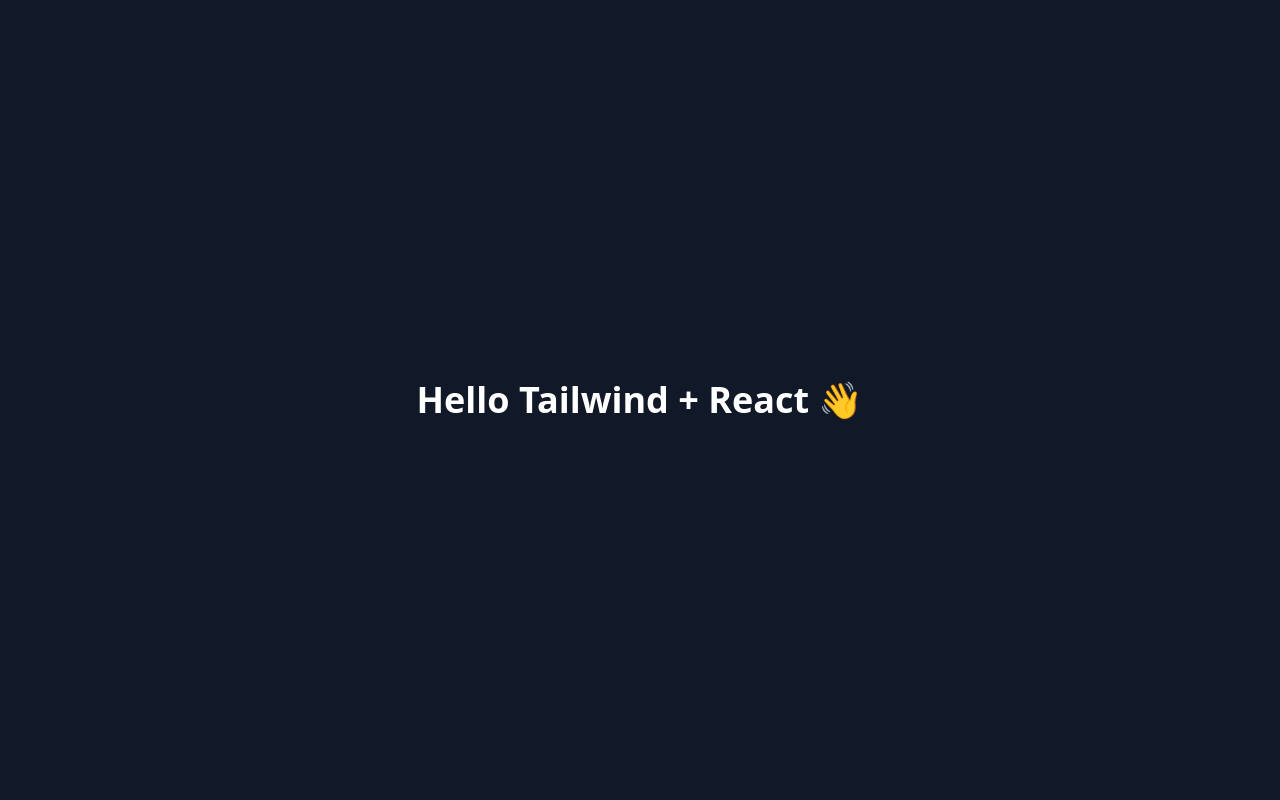
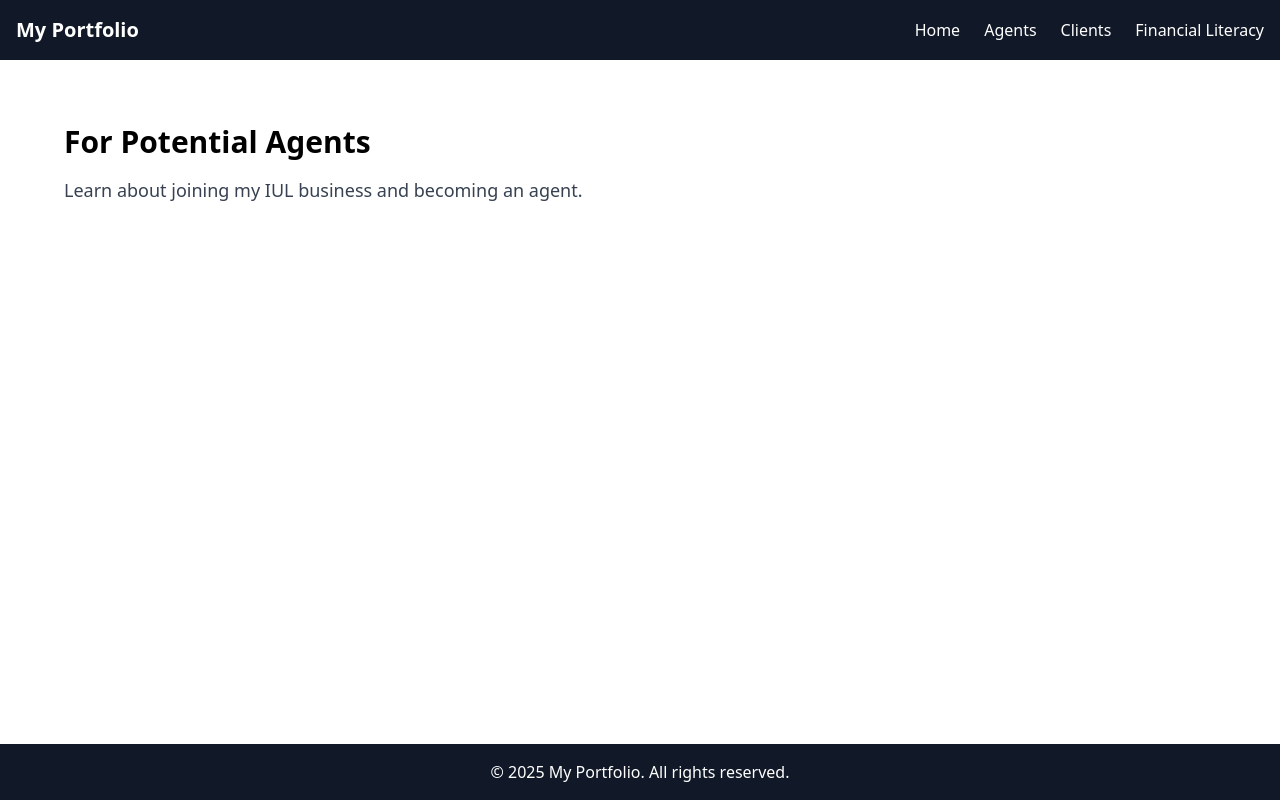
Before and after one commit to ebelle12/IUL_demo, a React (Create React App) app: page /agents in a window 1280 px wide. Built offline with nearby package versions, Linux system fonts and the light colour scheme.

Commit message:
fixed app.js issue

```diff
--- a/package.json
+++ b/package.json
@@ -7,8 +7,11 @@
     "@testing-library/jest-dom": "^6.8.0",
     "@testing-library/react": "^16.3.0",
     "@testing-library/user-event": "^13.5.0",
+    "install": "^0.13.0",
     "react": "^19.1.1",
     "react-dom": "^19.1.1",
+    "react-npm": "^2.6.1",
+    "react-router-dom": "^7.8.2",
     "react-scripts": "5.0.1",
     "web-vitals": "^2.1.4"
   },
--- a/src/App.js
+++ b/src/App.js
@@ -1,7 +1,25 @@
+import { Routes, Route } from "react-router-dom";
+import Navbar from "./Components/Navbar";
+import Footer from "./Components/Footer";
+
+// Import your pages
+import Agents from "./Pages/Agents";
+import Clients from "./Pages/Clients";
+import FinancialLiteracy from "./Pages/FinancialLiteracy";
+
 function App() {
   return (
-    <div className="flex items-center justify-center h-screen bg-gray-900 text-white">
-      <h1 className="text-4xl font-bold">Hello Tailwind + React 👋</h1>
+    <div className="flex flex-col min-h-screen">
+      <Navbar />
+      <main className="flex-grow p-8">
+        <Routes>
+          <Route path="/" element={<h1 className="text-4xl font-bold">Welcome to My Portfolio</h1>} />
+          <Route path="/agents" element={<Agents />} />
+          <Route path="/clients" element={<Clients />} />
+          <Route path="/financial-literacy" element={<FinancialLiteracy />} />
+        </Routes>
+      </main>
+      <Footer />
     </div>
   );
 }
--- /dev/null
+++ b/src/Components/Footer.js
@@ -0,0 +1,8 @@
+function Footer() {
+  return (
+    <footer className="bg-gray-900 text-white text-center p-4 mt-8">
+      <p>© {new Date().getFullYear()} My Portfolio. All rights reserved.</p>
+    </footer>
+  );
+}
+export default Footer;
--- /dev/null
+++ b/src/Components/Navbar.js
@@ -0,0 +1,16 @@
+import { Link } from "react-router-dom";
+
+function Navbar() {
+  return (
+    <nav className="bg-gray-900 text-white p-4 flex justify-between items-center">
+      <h1 className="text-xl font-bold">My Portfolio</h1>
+      <div className="space-x-6">
+        <Link to="/" className="hover:text-gray-300">Home</Link>
+        <Link to="/agents" className="hover:text-gray-300">Agents</Link>
+        <Link to="/clients" className="hover:text-gray-300">Clients</Link>
+        <Link to="/financial-literacy" className="hover:text-gray-300">Financial Literacy</Link>
+      </div>
+    </nav>
+  );
+}
+export default Navbar;
--- /dev/null
+++ b/src/Pages/Agents.js
@@ -0,0 +1,11 @@
+function Agents() {
+    return (
+        <div className="p-8">
+            <h1 className="text-3xl font-bold">For Potential Agents</h1>
+            <p className="mt-4 text-lg text-gray-700">
+                Learn about joining my IUL business and becoming an agent.
+            </p>
+        </div>
+    );
+}
+export default Agents;
--- /dev/null
+++ b/src/Pages/Clients.js
@@ -0,0 +1,11 @@
+function Clients() {
+    return (
+        <div className="p-8">
+            <h1 className="text-3xl font-bold">For Potential Clients</h1>
+            <p className="mt-4 text-lg text-gray-700">
+                Discover how an IUL can help you with financial security.
+            </p>
+        </div>
+    );
+}
+export default Clients;
--- /dev/null
+++ b/src/Pages/FinancialLiteracy.js
@@ -0,0 +1,11 @@
+function FinancialLiteracy() {
+    return (
+        <div className="p-8">
+            <h1 className="text-3xl font-bold">Biblical Financial Literacy</h1>
+            <p className="mt-4 text-lg text-gray-700">
+                Principles of financial stewardship rooted in scripture.
+            </p>
+        </div>
+    );
+}
+export default FinancialLiteracy;
--- /dev/null
+++ b/src/Pages/Home.js
@@ -0,0 +1,33 @@
+function Home() {
+  return (
+    <div className="text-center mt-16">
+      <h1 className="text-5xl font-bold mb-4">Welcome to My Portfolio</h1>
+      <p className="text-lg text-gray-700 mb-8">
+        Explore my work, IUL MVPs, and financial literacy projects.
+      </p>
+
+      <div className="space-x-4">
+        <a
+          href="/agents"
+          className="px-6 py-3 bg-blue-600 text-white rounded hover:bg-blue-700 transition"
+        >
+          For Agents
+        </a>
+        <a
+          href="/clients"
+          className="px-6 py-3 bg-green-600 text-white rounded hover:bg-green-700 transition"
+        >
+          For Clients
+        </a>
+        <a
+          href="/financial-literacy"
+          className="px-6 py-3 bg-purple-600 text-white rounded hover:bg-purple-700 transition"
+        >
+          Financial Literacy
+        </a>
+      </div>
+    </div>
+  );
+}
+
+export default Home;
--- a/src/index.js
+++ b/src/index.js
@@ -1,17 +1,12 @@
-import React from 'react';
-import ReactDOM from 'react-dom/client';
-import './index.css';
-import App from './App';
-import reportWebVitals from './reportWebVitals';
+import React from "react";
+import ReactDOM from "react-dom/client";
+import { BrowserRouter } from "react-router-dom";
+import App from "./App";
+import "./index.css";
 
-const root = ReactDOM.createRoot(document.getElementById('root'));
+const root = ReactDOM.createRoot(document.getElementById("root"));
 root.render(
-  <React.StrictMode>
+  <BrowserRouter>
     <App />
-  </React.StrictMode>
+  </BrowserRouter>
 );
-
-// If you want to start measuring performance in your app, pass a function
-// to log results (for example: reportWebVitals(console.log))
-// or send to an analytics endpoint. Learn more: https://bit.ly/CRA-vitals
-reportWebVitals();
```
Also changed, not shown: 1 other file (tests, documents, lock files or other folders).
